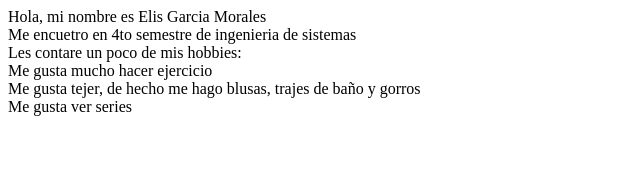
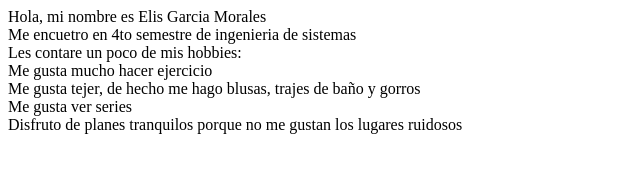
Before and after one commit to Elismor/Taller, a plain HTML site: page index.html in a window 1280 px wide. Shown: the whole page, without its empty margins (0-640 px from the left). Drawn offline with Linux system fonts and the light colour scheme.

Commit message:
SEVENTH COMMIT, AGREGUE HOBBIE #4

```diff
--- a/index.html
+++ b/index.html
@@ -13,5 +13,6 @@
     <div>Me gusta mucho hacer ejercicio</div>
     <div>Me gusta tejer, de hecho me hago blusas, trajes de baño y gorros</div>
     <div>Me gusta ver series</div>
+    <div>Disfruto de planes tranquilos porque no me gustan los lugares ruidosos</div>
 </body>
 </html>
```
